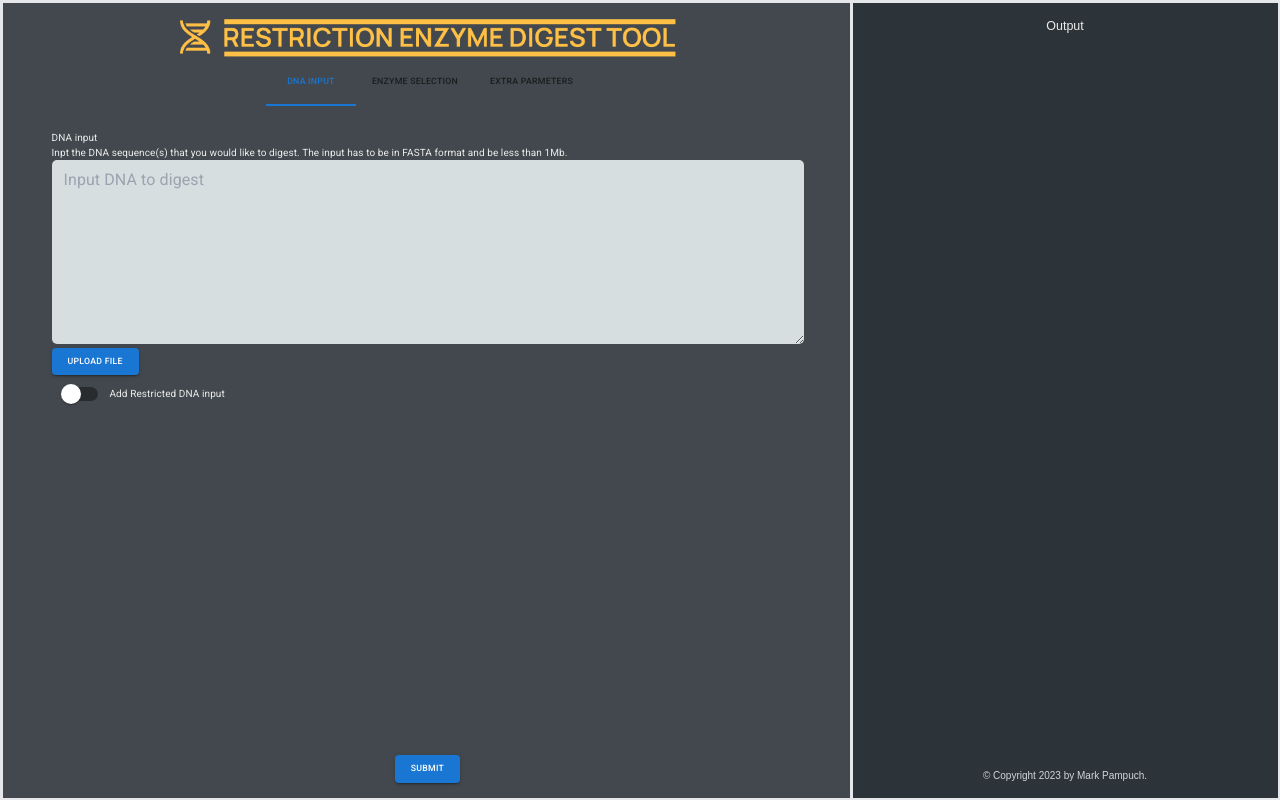
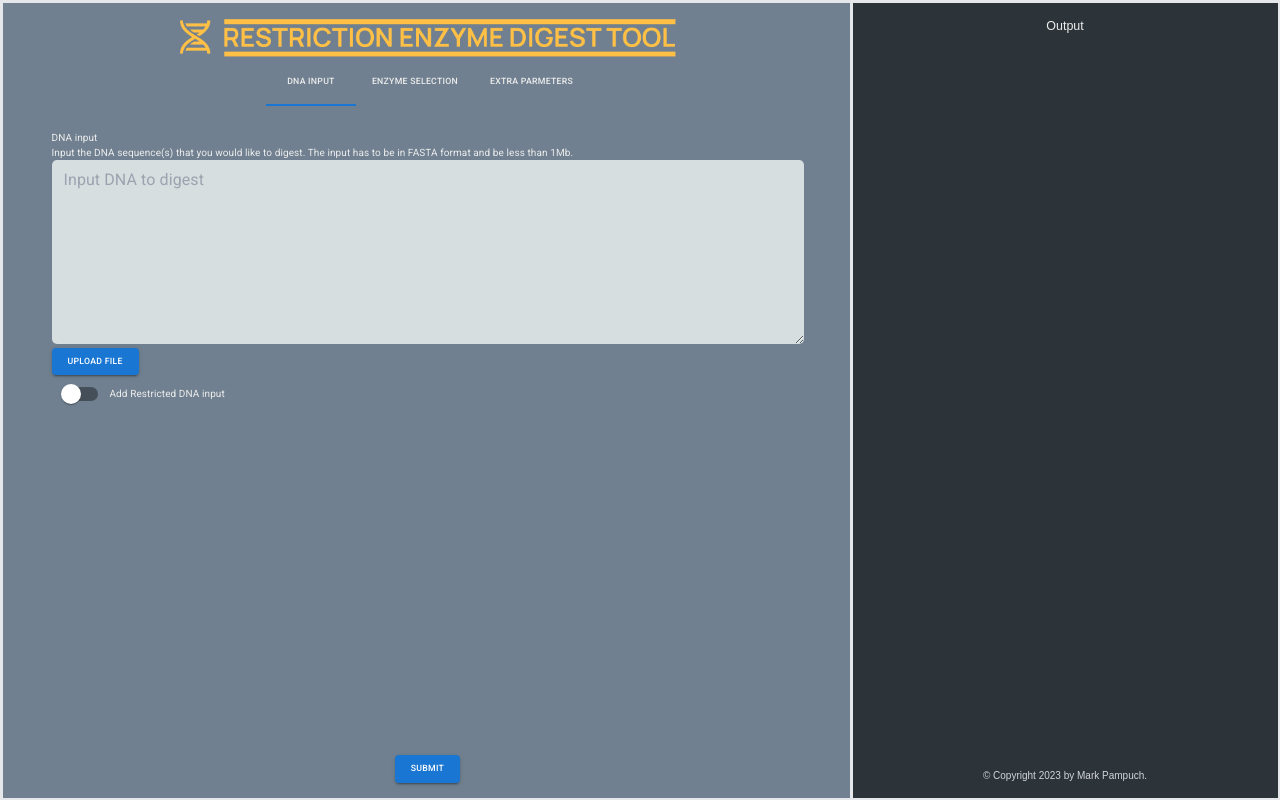
Before and after one commit to mpampuch/restriction-enzyme-digest-tool, a React (Vite) app: page / in a window 1280 px wide. Built offline with nearby package versions, Linux system fonts and the light colour scheme.

Commit message:
add validate fasta function and modify color scheme

```diff
--- a/src/components/DnaInputTabLayout.jsx
+++ b/src/components/DnaInputTabLayout.jsx
@@ -1,5 +1,12 @@
 import { useSelector, useDispatch } from "react-redux";
-import { toggleShowRestrictedDnaInput } from "../features/settingsSlice";
+import {
+  setInputString,
+  // toggleProvideDnaInput,
+  toggleShowRestrictedDnaInput,
+  setRestrictedInputString,
+  // toggleProvideRestrictedDnaInput,
+} from "../features/settingsSlice";
+import { isFastaFormat } from "../../utils/validateFasta";
 
 import TextareaAutosize from "@mui/material/TextareaAutosize";
 import Button from "@mui/material/Button";
@@ -9,7 +16,10 @@ import Switch from "@mui/material/Switch";
 function DnaInputTabLayout() {
   // Grab State from Redux Store
   const settingsState = useSelector((store) => store.settings);
+  const inputString = settingsState.inputString;
   const showRestrictedDnaInput = settingsState.showRestrictedDnaInput;
+  const restrictedInputString = settingsState.restrictedInputString;
+
   // Create Dispatcher to Dispatch Actions to Redux Store
   const dispatch = useDispatch();
 
@@ -17,27 +27,44 @@ function DnaInputTabLayout() {
   const handleShowRestrictedDnaInputChange = () => {
     dispatch(toggleShowRestrictedDnaInput());
   };
+
+  const handleInputStringChange = (e) => {
+    e.preventDefault();
+    const newValue = e.target.value;
+    dispatch(setInputString(newValue));
+    console.log(isFastaFormat(newValue));
+  };
+
+  const handleRestrictedInputStringChange = (e) => {
+    e.preventDefault();
+    const newValue = e.target.value;
+    dispatch(setRestrictedInputString(newValue));
+  };
   return (
     <>
       <h1>DNA input</h1>
       <p>
-        Inpt the DNA sequence(s) that you would like to digest. The input has to
-        be in FASTA format and be less than 1Mb.
+        Input the DNA sequence(s) that you would like to digest. The input has
+        to be in FASTA format and be less than 1Mb.
       </p>
-      {/* TODO, FIX THE OVERFLOW AND ADD A SCROLL WHEN THIS GETS TOO BIG */}
       <div className="scrollbar-thin scrollbar-thumb-gray-300 scrollbar-track-gray-10 max-h-[250px] overflow-auto">
         <TextareaAutosize
           aria-label="minimum height"
           minRows={7}
           placeholder="Input DNA to digest"
           className="text-gray-800"
+          value={inputString}
+          onChange={(e) => handleInputStringChange(e)}
         />
       </div>
       <Button variant="contained" component="label">
         Upload File
-        <input type="file" hidden />
+        <input
+          type="file"
+          accept=".fasta, .fna, .ffn, .faa, .frn, .fa"
+          hidden
+        />
       </Button>
-      {/* TODO, ADD THIS LOGIC TO THE LABELLED DNA INPUT THING BUT DO IT USING A GLOBAL STATE MANAGEMENT SYSTEM LIKE REDUX TO ENSURE PARENT CAN GET THE STATE */}
       <div className="flex flex-row items-center">
         <Switch onChange={() => handleShowRestrictedDnaInputChange()} />
         <p> Add Restricted DNA input</p>
@@ -47,11 +74,9 @@ function DnaInputTabLayout() {
           showRestrictedDnaInput ? "max-h-[450px]" : "max-h-0"
         }`}
       >
-        {/* {showRestrictedInput && (
-              <> */}
         <p>
-          Inpt the DNA sequence(s) that you would not like to digest. If this is
-          filled out, then any enzyme that performs one or more digestions in
+          Input the DNA sequence(s) that you would not like to digest. If this
+          is filled out, then any enzyme that performs one or more digestions in
           this DNA will be exluded from the analysis on the desired DNA. The
           input has to be in FASTA format and be less than 1Mb.
         </p>
@@ -61,11 +86,17 @@ function DnaInputTabLayout() {
             minRows={7}
             placeholder="Input DNA that you don't want to digest"
             className="max-h-[250px] text-gray-800"
+            value={restrictedInputString}
+            onChange={(e) => handleRestrictedInputStringChange(e)}
           />
         </div>
         <Button variant="contained" component="label">
           Upload File
-          <input type="file" hidden />
+          <input
+            type="file"
+            accept=".fasta, .fna, .ffn, .faa, .frn, .fa"
+            hidden
+          />
         </Button>
         {/* </>
             )} */}
--- a/src/components/EnzymeSelectionTabLayout.jsx
+++ b/src/components/EnzymeSelectionTabLayout.jsx
@@ -478,7 +478,7 @@ function EnzymeSelection() {
                 <span
                   className={`ml-4 text-2xl ${
                     enzymesState[enzyme].greyed_out_by.length
-                      ? "text-gray-500"
+                      ? "text-gray-400"
                       : ""
                   }`}
                 >
@@ -744,14 +744,14 @@ function EnzymeSelection() {
           {/* Conditionally render the button */}
           {allEnzymesGreyedOut ? (
             <button
-              className="rounded-md bg-gray-500 px-4 py-2 text-2xl font-medium text-gray-400"
+              className="rounded-md bg-gray-400 px-4 py-2 text-2xl font-medium text-gray-300"
               disabled
             >
               Select Visible
             </button>
           ) : (
             <button
-              className="rounded-md bg-blue-500 px-4 py-2 text-2xl font-medium text-white"
+              className="rounded-md bg-blue-400 px-4 py-2 text-2xl font-medium text-white"
               onClick={handleSelectVisibleEnzymes}
             >
               {allNonGreyedOutEnzymesSelected
--- a/src/components/Sidebar.jsx
+++ b/src/components/Sidebar.jsx
@@ -4,7 +4,7 @@ import BasicTabs from "./Tabs";
 
 function Sidebar() {
   return (
-    <div className="flex h-full basis-8/12 flex-col items-center bg-[#42484d] px-10 pb-6 pt-6 outline  outline-gray-200">
+    <div className="flex h-full basis-8/12 flex-col items-center bg-[#708090] px-10 pb-6 pt-6 outline  outline-gray-200">
       <Logo />
       <BasicTabs />
       <div className="mt-auto">
--- a/src/components/Tabs.jsx
+++ b/src/components/Tabs.jsx
@@ -59,9 +59,21 @@ export default function BasicTabs() {
           centered
           className="flex justify-between"
         >
-          <Tab label="DNA Input" {...a11yProps(0)} />
-          <Tab label="Enzyme Selection" {...a11yProps(1)} />
-          <Tab label="Extra Parmeters" {...a11yProps(2)} />
+          <Tab
+            label="DNA Input"
+            {...a11yProps(0)}
+            style={{ color: "#ececec" }}
+          />
+          <Tab
+            label="Enzyme Selection"
+            {...a11yProps(1)}
+            style={{ color: "#ececec" }}
+          />
+          <Tab
+            label="Extra Parmeters"
+            {...a11yProps(2)}
+            style={{ color: "#ececec" }}
+          />
         </Tabs>
         <CustomTabPanel value={value} index={0}>
           <DnaInputTabLayout />
--- a/src/features/settingsSlice.js
+++ b/src/features/settingsSlice.js
@@ -1,8 +1,10 @@
 import { createSlice } from "@reduxjs/toolkit";
 
 const initialState = {
+  inputString: "",
   dnaInputProvided: false,
   showRestrictedDnaInput: false,
+  restrictedInputString: "",
   restrictedDnaInputProvided: false,
   exclude3PrimeOverhangs: false,
   exclude5PrimeOverhangs: false,
@@ -39,11 +41,17 @@ const settingsSlice = createSlice({
   name: "settings",
   initialState,
   reducers: {
+    setInputString(state, action) {
+      state.inputString = action.payload;
+    },
     toggleProvideDnaInput(state) {
       state.dnaInputProvided = !state.dnaInputProvided;
     },
     toggleShowRestrictedDnaInput(state) {
       state.showRestrictedDnaInput = !state.showRestrictedDnaInput;
+    },
+    setRestrictedInputString(state, action) {
+      state.restrictedInputString = action.payload;
     },
     toggleProvideRestrictedDnaInput(state) {
       state.restrictedDnaInputProvided = !state.restrictedDnaInputProvided;
@@ -131,8 +139,10 @@ const settingsSlice = createSlice({
 });
 
 export const {
+  setInputString,
   toggleProvideDnaInput,
   toggleShowRestrictedDnaInput,
+  setRestrictedInputString,
   toggleProvideRestrictedDnaInput,
   toggleExclude3PrimeOverhangs,
   toggleExclude5PrimeOverhangs,
--- /dev/null
+++ b/utils/validateFasta.js
@@ -0,0 +1,36 @@
+export function isFastaFormat(input) {
+  // Split the input string into lines
+  const lines = input.split("\n");
+
+  // Check if the input has at least two lines (sequence description and data)
+  if (lines.length < 2) {
+    return "Format: Incorrect; Reason: Insufficient lines.";
+  }
+
+  // Check if the first line starts with '>'
+  if (!lines[0].startsWith(">")) {
+    return "Format: Incorrect; Reason: Sequence description missing.";
+  }
+
+  // Check if the sequence description line does not contain newlines
+  if (lines[0].includes("\n")) {
+    return "Format: Incorrect; Reason: Invalid sequence description.";
+  }
+
+  // Check if the sequence data lines do not contain '>'
+  for (let i = 1; i < lines.length; i++) {
+    if (lines[i].startsWith(">")) {
+      return "Format: Incorrect; Reason: Sequence description inside data.";
+    }
+
+    // Check if the sequence data contains only valid DNA characters
+    if (!/^[ACGTacgt]+$/.test(lines[i])) {
+      return `Format: Incorrect; Reason: Invalid DNA characters in sequence data (line ${
+        i + 1
+      }).`;
+    }
+  }
+
+  // If all checks pass, it's in proper FASTA format
+  return "Format: Correct";
+}
```
Also changed, not shown: src/components/ExtraParametersTabLayout.jsx (+8 -1 lines).
